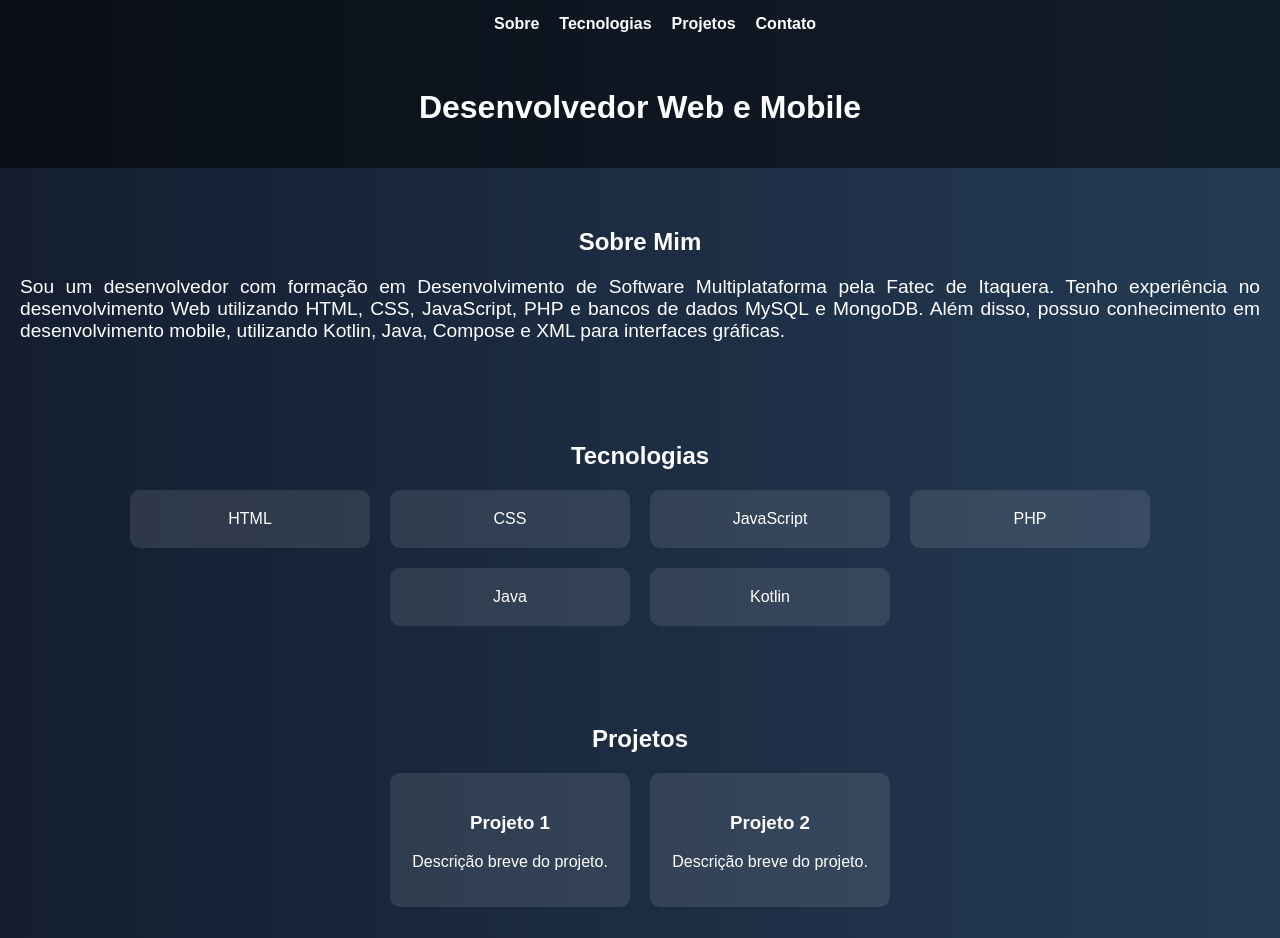
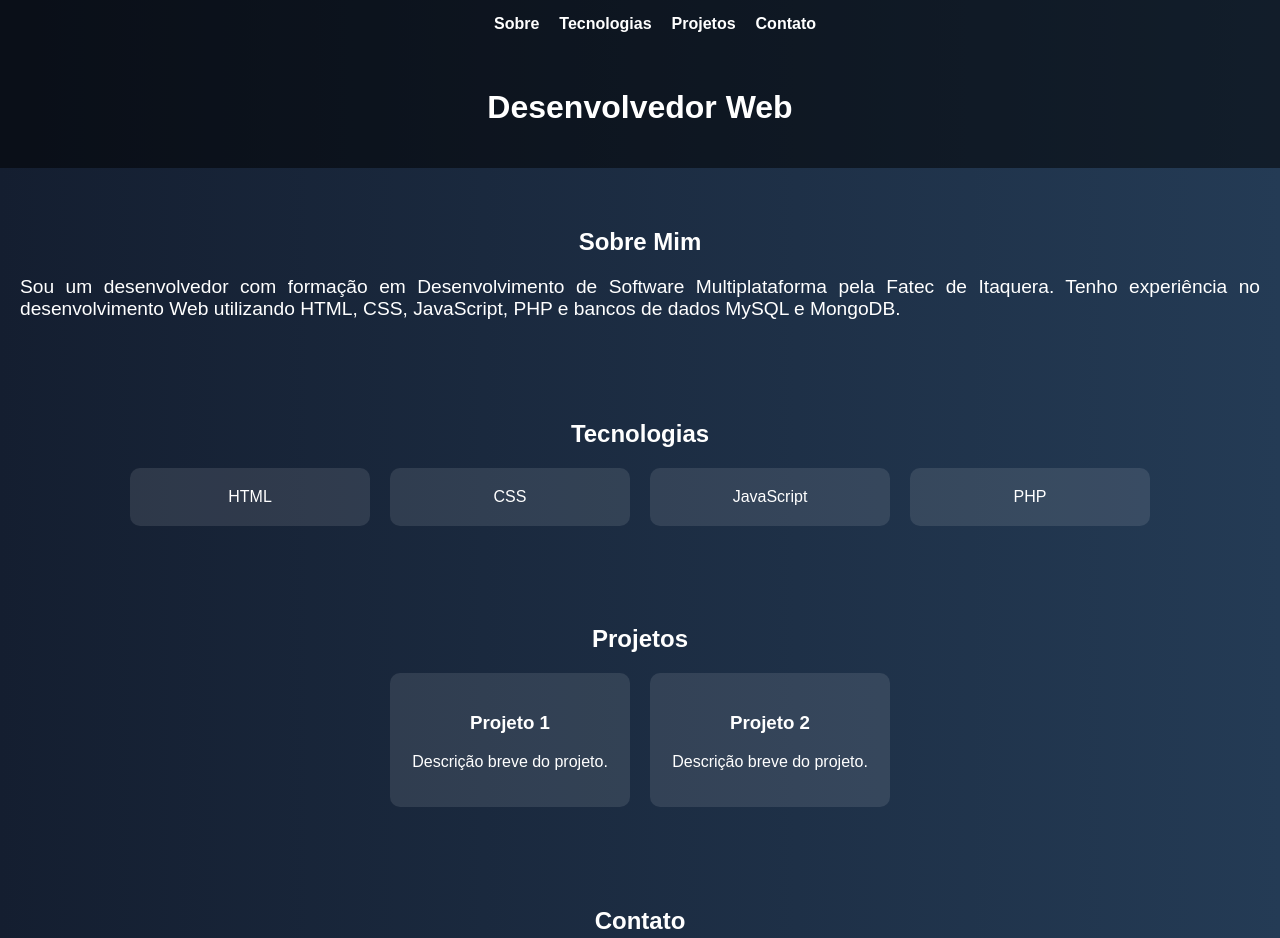
Before and after one commit to VictorVicente004/Portifolio, a plain HTML site: page index.html in a window 1280 px wide. Shown: the top 938 px of the page. Drawn offline with Linux system fonts and the light colour scheme; a script that the page names is missing.

Commit message:
new changes

```diff
--- a/index.html
+++ b/index.html
@@ -15,15 +15,14 @@
         <a href="#contact">Contato</a>
     </nav>
     <header>
-        <h1>Desenvolvedor Web e Mobile</h1>
+        <h1>Desenvolvedor Web</h1>
     </header>
 
     <section id="about">
         <h2>Sobre Mim</h2>
     <p>Sou um desenvolvedor com formação em Desenvolvimento de Software Multiplataforma
         pela Fatec de Itaquera. Tenho experiência no desenvolvimento Web utilizando HTML, CSS, JavaScript,
-        PHP e bancos de dados MySQL e MongoDB. Além disso, possuo conhecimento em desenvolvimento mobile,
-        utilizando Kotlin, Java, Compose e XML para interfaces gráficas.</p>
+        PHP e bancos de dados MySQL e MongoDB. </p>
     </section>
 
     <section id="knowledge">
@@ -33,8 +32,6 @@
             <div class="tech-card">CSS</div>
             <div class="tech-card">JavaScript</div>
             <div class="tech-card">PHP</div>
-            <div class="tech-card">Java</div>
-            <div class="tech-card">Kotlin</div>
         </div>
     </section>
 
```
